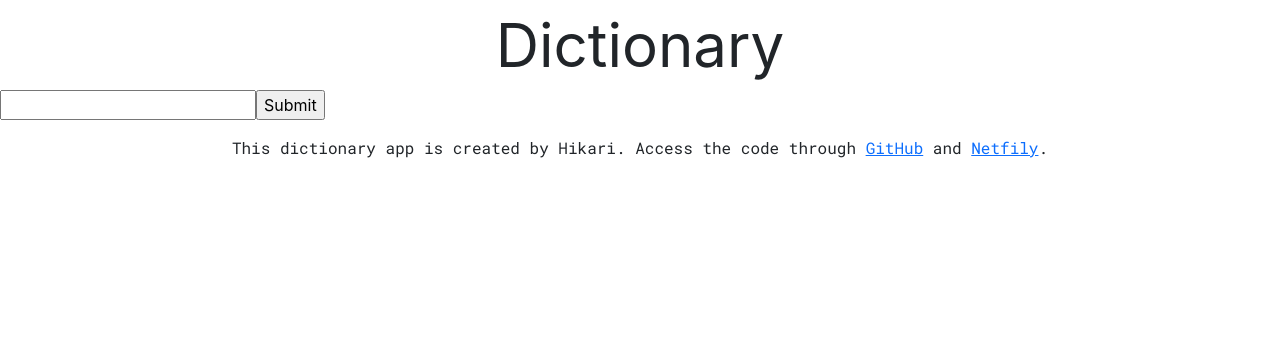
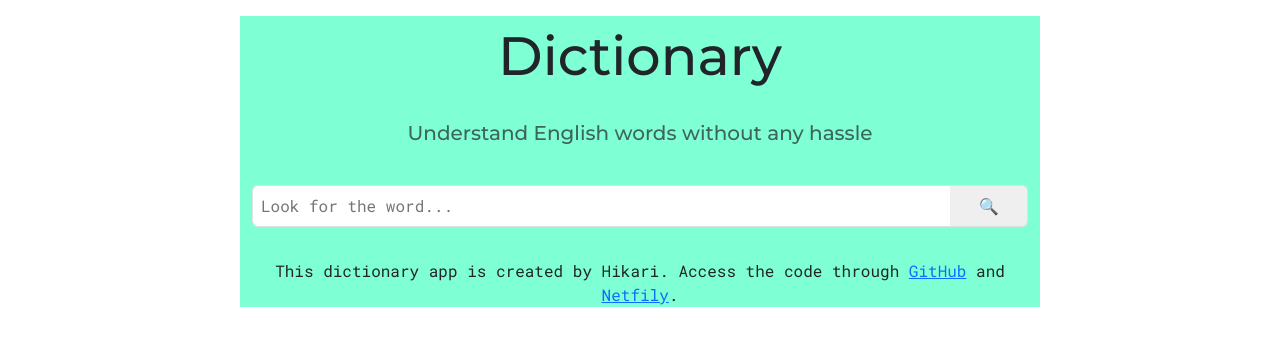
Before and after one commit to cosylily/wise-lily, a React (Create React App) app: page / in a window 1280 px wide. Shown: the top 346 px of the page. Built offline with nearby package versions, Linux system fonts and the light colour scheme.

Commit message:
modifying some designs and added an image
mostly css and bootstrap changes

```diff
--- a/public/index.html
+++ b/public/index.html
@@ -39,8 +39,10 @@
     <title>Dictionary App</title>
   </head>
   <body>
-    <noscript>You need to enable JavaScript to run this app.</noscript>
-    <div id="root"></div>
+
+      <noscript>You need to enable JavaScript to run this app.</noscript>
+      <div id="root"></div>
+
     <!--
       This HTML file is a template.
       If you open it directly in the browser, you will see an empty page.
--- a/src/App.css
+++ b/src/App.css
@@ -1,12 +1,34 @@
 :root {
   --first-font: "Montserrat", sans-serif;
   --second-font: "Roboto Mono", monospace;
+  --light-green: #5a7769;
+  --emerald: #183d2c;
+  --light-brown: #e3c7b1;
 }
-
+.App {
+  max-width: 800px;
+  background-color: aquamarine;
+}
 .title {
-  font-size: 60px;
+  font-family: var(--first-font);
 }
-
+.title h1 {
+  font-size: 54px;
+}
+.title h3 {
+  text-align: center;
+  font-size: 20px;
+  opacity: 0.7;
+}
+form {
+  font-family: var(--second-font);
+}
+form .searchBox {
+  width: 90%;
+}
+form .submitButton {
+  width: 10%;
+}
 footer {
   font-family: var(--second-font);
 }
--- a/src/App.js
+++ b/src/App.js
@@ -3,8 +3,12 @@ import DictionaryForm from "./Dictionaryform";
 
 function App() {
   return (
-    <div className="App">
-      <div className="title text-center">Dictionary</div>
+    <div className="App container">
+      <div className="title">
+        <h1 className="text-center m-3 p-2">Dictionary</h1>
+        <h3 className="m-3 p-2">Understand English words without any hassle</h3>
+      </div>
+
       <DictionaryForm />
       <footer className="m-3 text-center">
         This dictionary app is created by Hikari. Access the code through{" "}
--- a/src/Dictionaryform.js
+++ b/src/Dictionaryform.js
@@ -22,9 +22,18 @@ export default function DictionaryForm() {
   }
   return (
     <div className="form">
-      <form onSubmit={wordSearch}>
-        <input type="search" onChange={handlingWord} />
-        <input type="submit" />
+      <form onSubmit={wordSearch} className="">
+        <input
+          type="search"
+          onChange={handlingWord}
+          placeholder="Look for the word..."
+          className="mt-3 mb-3 p-2 border border-end-0 rounded rounded-end-0 searchBox"
+        />
+        <input
+          type="submit"
+          value="🔍"
+          className="border border-start-0 rounded rounded-start-0 p-2 mt-3 mb-3 submitButton"
+        />
       </form>
     </div>
   );
```
Also changed, not shown: src/Dictionarycall.js (added, +12 -0 lines), src/library.jpeg (added), src/logo.svg (deleted).
